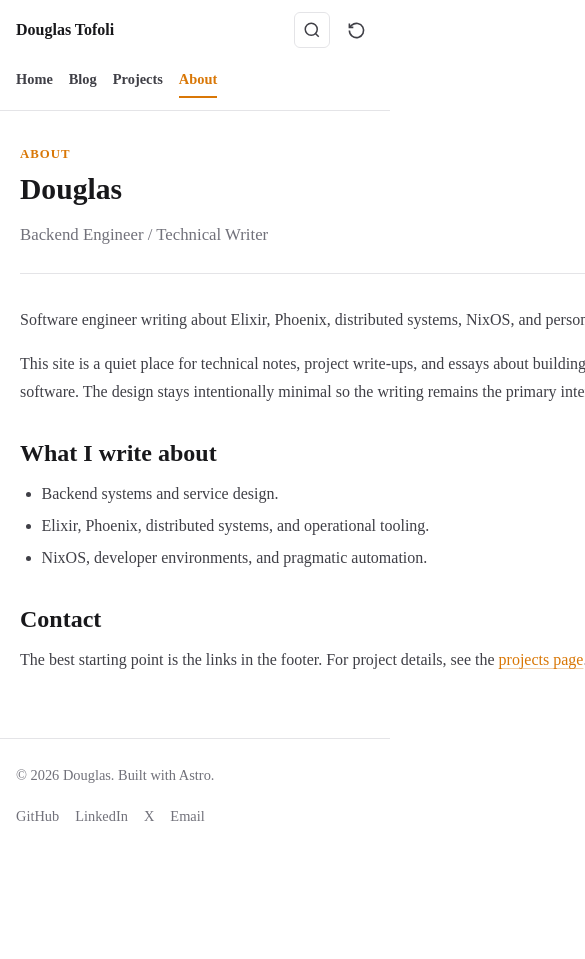
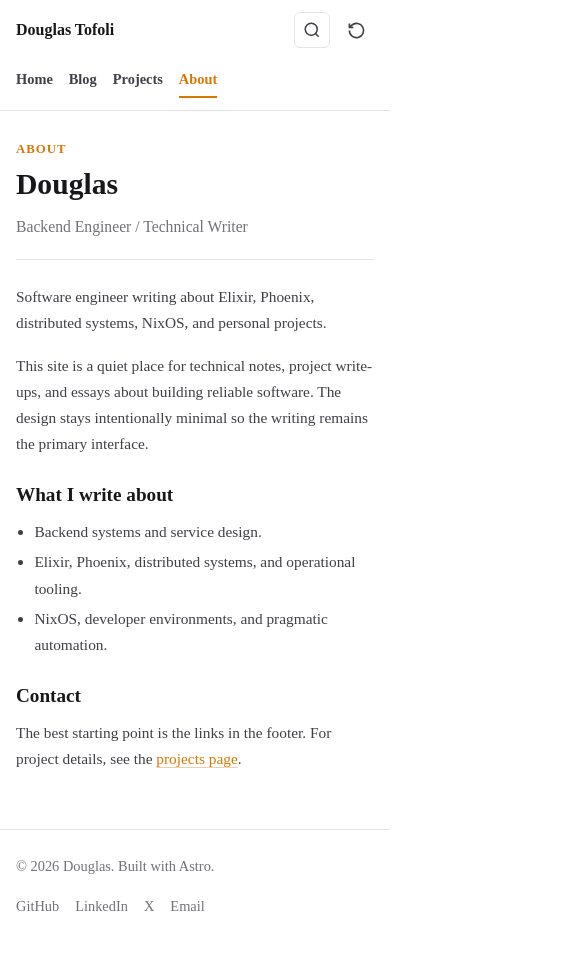
Before and after one commit to douglastofoli/douglastofoli.dev, an Astro site: page /about in a window 390 px wide. Shown: the top 959 px of the page, 585 px wide, since content can reach past the window. Before the commit the page ends 868 px from the top, so only its background shows below. Built offline with nearby package versions, Linux system fonts and the light colour scheme; Astro itself is replaced by a stand-in of ours.

Commit message:
adapt to mobile

```diff
--- a/src/pages/about.astro
+++ b/src/pages/about.astro
@@ -75,4 +75,39 @@ import { AUTHOR_DESCRIPTION, AUTHOR_NAME, AUTHOR_TITLE, SITE_TITLE } from '../co
 		font-size: 1.05rem;
 		margin: 0;
 	}
+
+	@media (max-width: 640px) {
+		main {
+			max-width: 100%;
+			padding: 1.75rem 1rem 3.5rem;
+		}
+
+		.page-header {
+			margin-bottom: 1.5rem;
+			padding-bottom: 1.25rem;
+		}
+
+		.page-header h1 {
+			font-size: 1.85rem;
+		}
+
+		.lead {
+			font-size: 0.98rem;
+			line-height: 1.55;
+		}
+
+		.prose {
+			font-size: 0.96rem;
+			line-height: 1.7;
+		}
+
+		.prose h2 {
+			font-size: 1.2rem;
+			margin-top: 1.65rem;
+		}
+
+		.prose ul {
+			padding-left: 1.15rem;
+		}
+	}
 </style>
--- a/src/pages/blog/index.astro
+++ b/src/pages/blog/index.astro
@@ -159,8 +159,8 @@ const formatDate = (date: Date) => {
 			}
 			@media (max-width: 720px) {
 				main {
-					width: 100%;
-					padding: 0 1rem;
+		 	    max-width: 100%;
+			    padding-inline: 1rem;
 				}
 				.notes div {
 					grid-template-columns: 1fr;
--- a/src/pages/projects.astro
+++ b/src/pages/projects.astro
@@ -254,6 +254,32 @@ const sections = [...new Set(featuredProjects.map((project) => project.section))
 	}
 
 	@media (max-width: 640px) {
+		main {
+			max-width: 100%;
+			padding: 1.75rem 1rem 3.5rem;
+		}
+
+		.page-header {
+			margin-bottom: 1.25rem;
+		}
+
+		.page-header h1 {
+			font-size: 1.85rem;
+		}
+
+		.page-header p:last-child,
+		.notes span,
+		.project-card p {
+			font-size: 0.92rem;
+			line-height: 1.6;
+		}
+
+		.notes {
+			gap: 0.85rem;
+			margin-bottom: 1.5rem;
+			padding: 0.9rem 0;
+		}
+
 		.notes div,
 		.project-card-header {
 			grid-template-columns: 1fr;
@@ -263,12 +289,66 @@ const sections = [...new Set(featuredProjects.map((project) => project.section))
 			gap: 0.15rem;
 		}
 
+		.project-section + .project-section {
+			margin-top: 1.5rem;
+		}
+
+		.project-section > h2 {
+			font-size: 1rem;
+			line-height: 1.35;
+		}
+
+		.project-card {
+			padding: 1rem;
+		}
+
 		.project-card-header {
 			display: grid;
+			gap: 0.85rem;
+		}
+
+		.project-card h3 {
+			font-size: 1.08rem;
 		}
 
 		.project-actions {
 			flex-wrap: wrap;
+			gap: 0.45rem;
+		}
+
+		.project-actions a {
+			min-height: 38px;
+			padding: 0.45rem 0.7rem;
+		}
+
+		.project-note {
+			margin-top: 0.85rem !important;
+			padding-left: 0.75rem;
+		}
+
+		.stack-list {
+			gap: 0.4rem;
+			margin-top: 0.9rem;
+		}
+
+		.stack-list li {
+			font-size: 0.76rem;
+			line-height: 1.25;
+			padding: 0.25rem 0.55rem;
+		}
+	}
+
+	@media (max-width: 420px) {
+		.project-actions {
+			display: grid;
+			grid-template-columns: 1fr;
+			width: 100%;
+		}
+
+		.project-actions a {
+			display: inline-flex;
+			align-items: center;
+			justify-content: center;
 		}
 	}
 </style>
```
